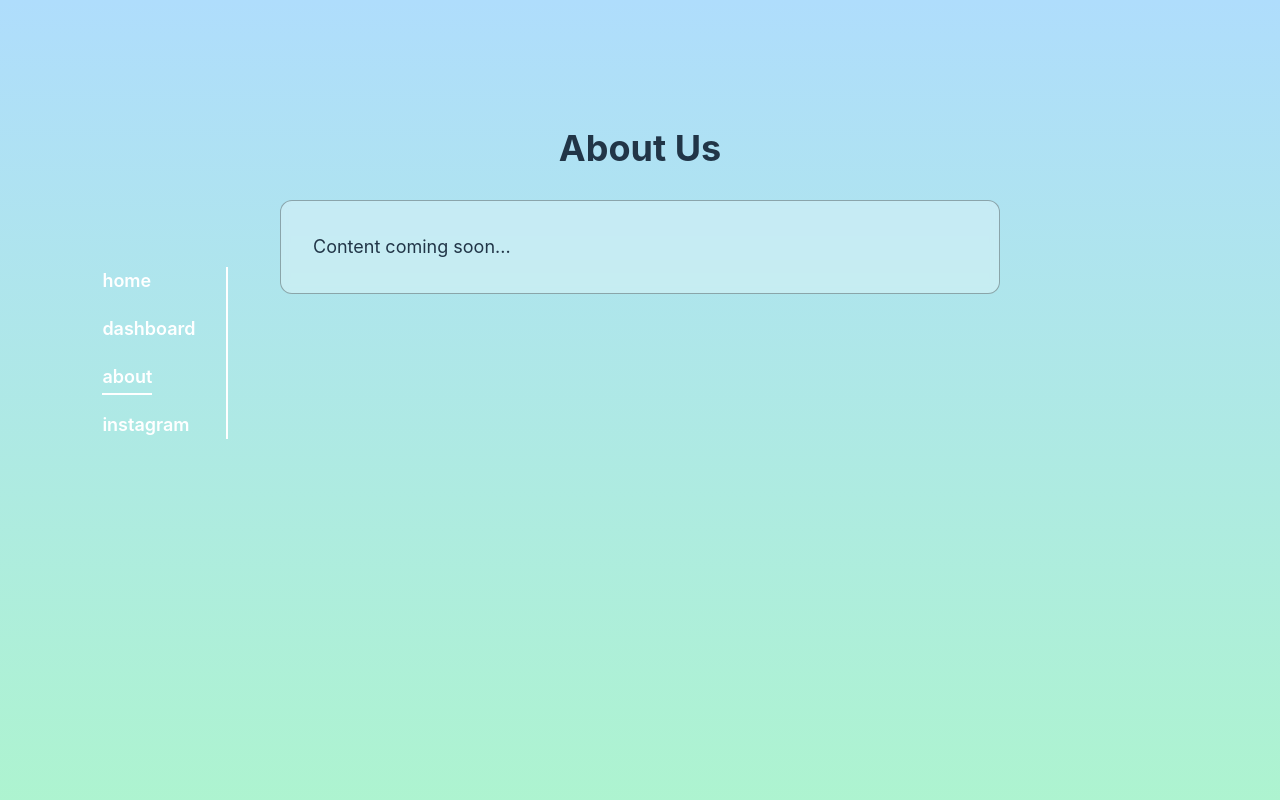
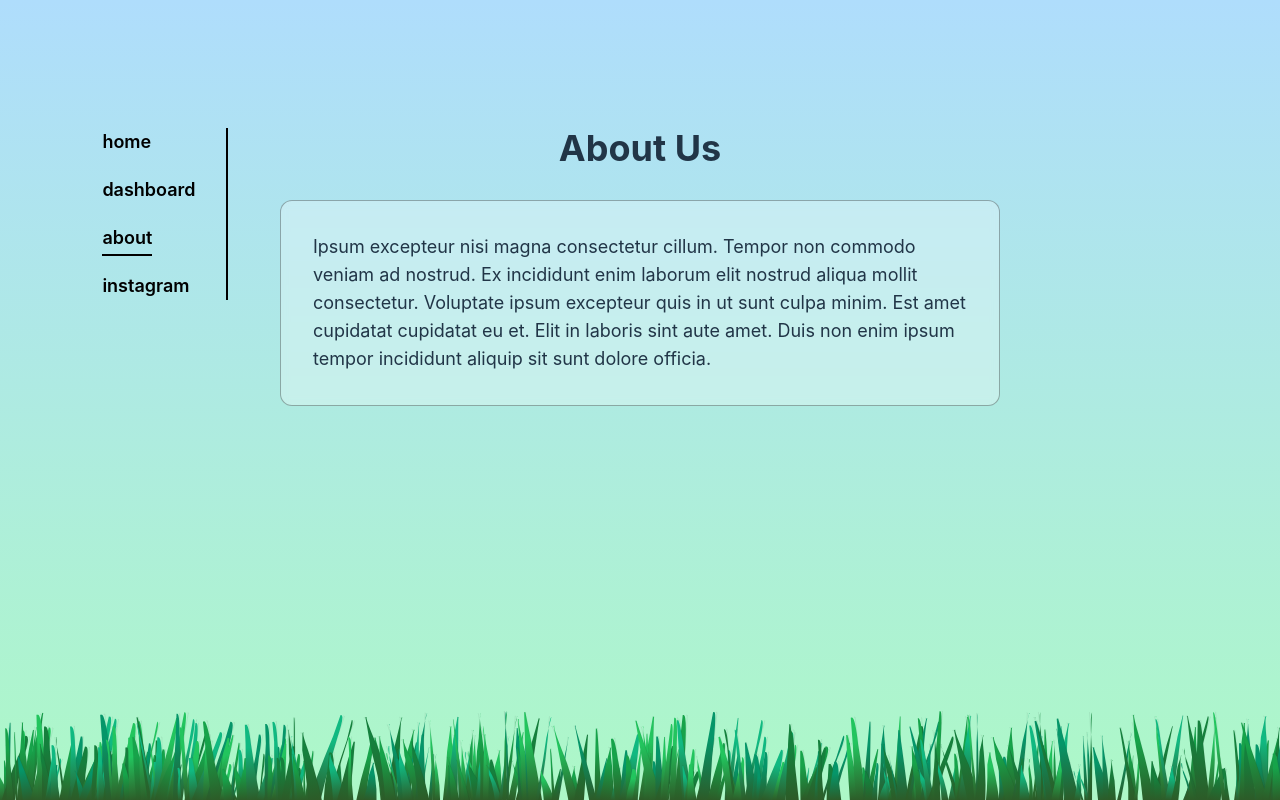
Before and after one commit to INIT-BUILD-IoT-Garden/iot_garden, a React (Vite) app in the folder Frontend/garden-dashboard/: page /about in a window 1280 px wide. Built offline with nearby package versions, Linux system fonts and the light colour scheme.

Commit message:
Update NavBar and AboutUs components for improved visibility and content; adjust styles based on page context

```diff
--- a/Frontend/garden-dashboard/src/components/NavBar.tsx
+++ b/Frontend/garden-dashboard/src/components/NavBar.tsx
@@ -135,7 +135,7 @@ export function NavBar({ isAboutPage = false }: NavBarProps) {
       {/* Desktop Menu */}
       <nav
         className={`fixed left-[8%] z-50 hidden transition-all duration-500 ease-in-out md:block ${
-          isDashboardVisible ? "top-32" : "top-1/3"
+          isDashboardVisible || isAboutPage ? "top-32" : "top-1/3"
         }`}
       >
         <div className="relative flex flex-col items-start gap-5">
@@ -152,14 +152,14 @@ export function NavBar({ isAboutPage = false }: NavBarProps) {
                     handleNavigation(item.href);
                   }}
                   className={`text-lg font-semibold transition-colors hover:opacity-90 ${
-                    isDashboardVisible ? "text-black" : "text-white"
+                    isDashboardVisible || isAboutPage ? "text-black" : "text-white"
                   }`}
                 >
                   {item.title.toLowerCase()}
                 </a>
                 <span
                   className={`absolute -bottom-1 left-0 h-[2px] transition-all duration-300 ${
-                    isDashboardVisible ? "bg-black" : "bg-white"
+                    isDashboardVisible || isAboutPage ? "bg-black" : "bg-white"
                   } ${isActive ? "w-full" : "w-0 group-hover:w-full"}`}
                 />
               </div>
@@ -168,7 +168,7 @@ export function NavBar({ isAboutPage = false }: NavBarProps) {
           <Separator
             orientation="vertical"
             className={`absolute -right-8 top-0 h-full w-[2px] ${
-              isDashboardVisible ? "bg-black" : "bg-white"
+              isDashboardVisible || isAboutPage ? "bg-black" : "bg-white"
             }`}
           />
         </div>
--- a/Frontend/garden-dashboard/src/pages/AboutUs.tsx
+++ b/Frontend/garden-dashboard/src/pages/AboutUs.tsx
@@ -21,8 +21,8 @@ export function AboutUs() {
         </div>
 
         {/* Background */}
-        <div className="absolute inset-0">
-          <GardenBackground />
+        <div className="sticky top-0 h-screen w-full">
+        <GardenBackground />
         </div>
 
         {/* Content */}
@@ -35,20 +35,20 @@ export function AboutUs() {
               <h1 className="mb-8 text-center text-4xl font-bold">About Us</h1>
               <div className="rounded-xl border border-black/30 bg-white/30 p-8 backdrop-blur-sm">
                 <p className="text-lg">
-                  Content coming soon...
+                Ipsum excepteur nisi magna consectetur cillum. Tempor non commodo veniam ad nostrud. Ex incididunt enim laborum elit nostrud aliqua mollit consectetur. Voluptate ipsum excepteur quis in ut sunt culpa minim. Est amet cupidatat cupidatat eu et. Elit in laboris sint aute amet. Duis non enim ipsum tempor incididunt aliquip sit sunt dolore officia.
                 </p>
               </div>
             </div>
             {/* Right column - empty */}
-            <div className="hidden md:block" />
+            {/* <div className="hidden md:block" /> */}
           </div>
         </section>
 
+      </div>
         {/* Footer Section */}
         <section className="scroll-section">
           <Footer />
         </section>
-      </div>
     </main>
   );
 }
```
